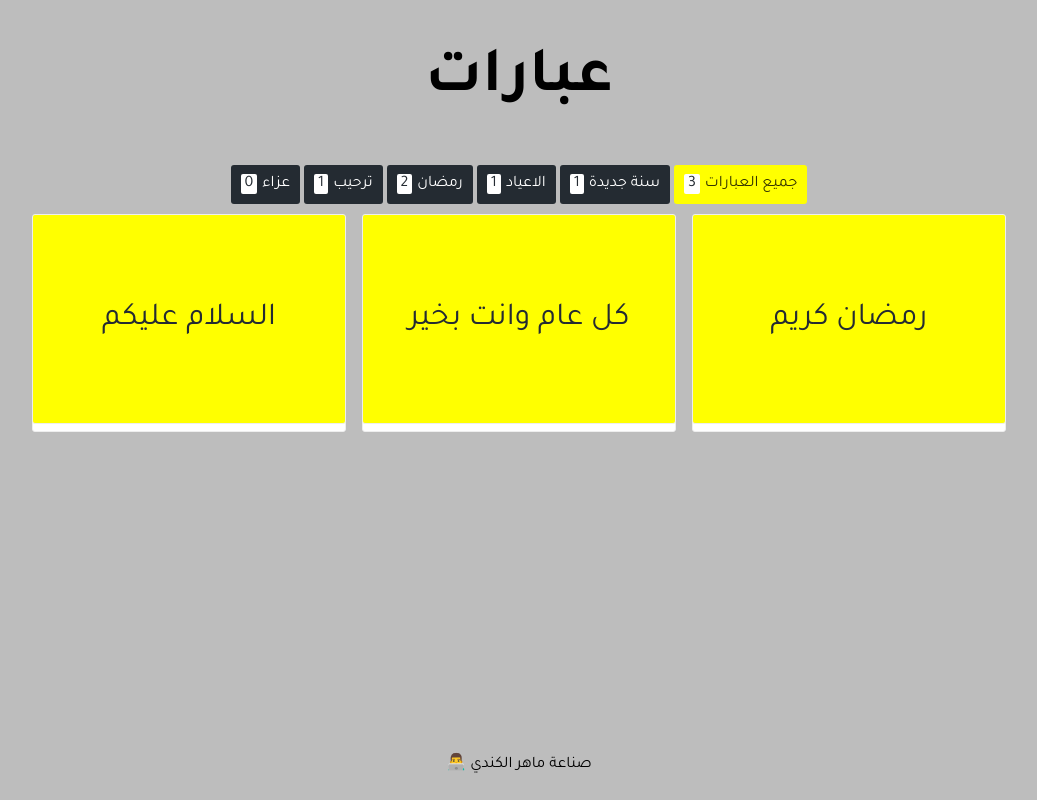
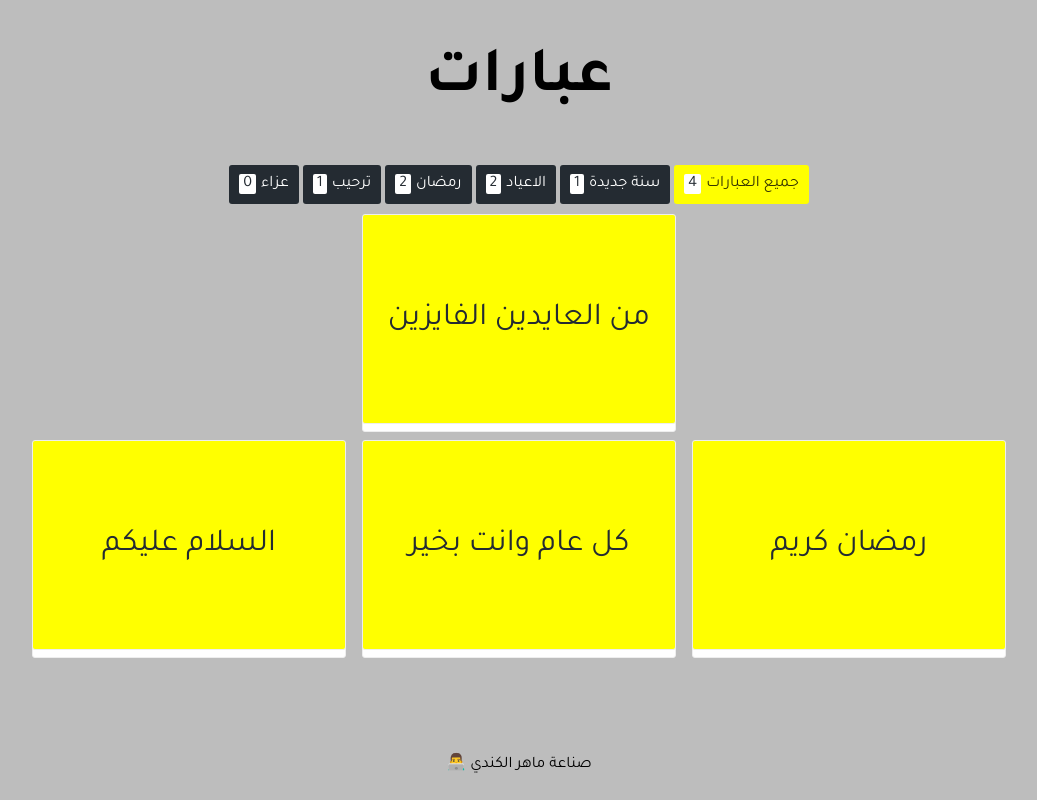
Before and after one commit to Ma7eer/phrase-app, a React (Create React App) app: page / in a window 1280 px wide. Shown: the whole page, without its empty margins (121-1158 px from the left). Built offline with nearby package versions, Linux system fonts and the light colour scheme.

Commit message:
added filter functionality

```diff
--- a/src/components/Cards/index.js
+++ b/src/components/Cards/index.js
@@ -1,4 +1,4 @@
-import React, {useState, useContext, useEffect} from 'react'
+import React, {useState, useContext} from 'react'
 import PropTypes from 'prop-types'
 import ReactCardFlip from 'react-card-flip'
 
@@ -6,19 +6,8 @@ import FilterContext from '../../context/filterContext'
 
 import * as S from './style'
 
-import phraseList from '../../data/phraseList'
-
 const CardsList = () => {
-  const {currentTag} = useContext(FilterContext)
-  const [phrases, setPhrases] = useState(phraseList)
-  // console.log(currentTag)
-  useEffect(() => {
-    setPhrases(prevState => {
-      let x = prevState.filter(phrase => phrase.tags.includes(currentTag))
-      console.log(x)
-      return x
-    })
-  }, [])
+  const {phrases} = useContext(FilterContext)
   return (
     <S.Cards>
       {phrases.map((list, index) => {
--- a/src/components/Cards/style.js
+++ b/src/components/Cards/style.js
@@ -6,7 +6,7 @@ export const Cards = styled.ul`
   padding: 0;
   display: flex;
   justify-content: center;
-  flex-wrap: wrap;
+  flex-wrap: wrap-reverse;
 `
 
 export const CardFront = styled.div`
--- a/src/components/Footer/index.js
+++ b/src/components/Footer/index.js
@@ -3,7 +3,14 @@ import React from 'react'
 import * as S from './style'
 
 const Footer = () => {
-  return <S.PageFooter>👨‍💻 صناعة ماهر الكندي</S.PageFooter>
+  return (
+    <S.PageFooter>
+      <span role="img" aria-label="img">
+        👨‍💻
+      </span>{' '}
+      صناعة ماهر الكندي
+    </S.PageFooter>
+  )
 }
 
 export default Footer
--- a/src/components/Tags/index.js
+++ b/src/components/Tags/index.js
@@ -12,6 +12,9 @@ https://stackoverflow.com/questions/14810506/map-function-for-objects-instead-of
 */
 
 const countOccurrence = str => {
+  if (str === 'جميع العبارات') {
+    return countTotal()
+  }
   let counter = 0
   phraseList.forEach(list => {
     for (let val of list.tags) {
@@ -32,7 +35,7 @@ const countTotal = () => {
 }
 
 const TagsList = () => {
-  const {currentTag, setCurrentTag} = useContext(FilterContext)
+  const {currentTag, setCurrentTag, setPhrases} = useContext(FilterContext)
 
   return (
     <S.Tags>
@@ -44,23 +47,35 @@ const TagsList = () => {
               type="radio"
               value={tagList[key].tag}
               name="tag"
-              onChange={e => setCurrentTag(e.currentTarget.value)}
+              onChange={e => {
+                let t = e.currentTarget.value
+                setCurrentTag(t)
+                setPhrases(() => {
+                  if (t === 'جميع العبارات') {
+                    return phraseList
+                  }
+                  return phraseList.filter(phrase => phrase.tags.includes(t))
+                })
+              }}
             />
             <S.TagCount>{countOccurrence(tagList[key].tag)}</S.TagCount>
           </S.Tag>
         )
       })}
       {/* 'all' case */}
-      <S.Tag currentTag={currentTag === 'جميع العبارات'}>
+      {/* <S.Tag currentTag={currentTag === 'جميع العبارات'}>
         جميع العبارات
         <input
           type="radio"
           value="جميع العبارات"
           name="tag"
-          onChange={e => setCurrentTag(e.currentTarget.value)}
+          onChange={e => {
+            setCurrentTag(e.currentTarget.value)
+            setPhrases('جميع العبارات')
+          }}
         />
         <S.TagCount>{countTotal()}</S.TagCount>
-      </S.Tag>
+      </S.Tag> */}
     </S.Tags>
   )
 }
--- a/src/components/Tags/styles.js
+++ b/src/components/Tags/styles.js
@@ -6,7 +6,7 @@ export const Tags = styled.ul`
   padding: 0;
   display: flex;
   justify-content: center;
-  flex-wrap: wrap;
+  flex-wrap: wrap-reverse;
 `
 
 export const Tag = styled.label`
--- a/src/context/filterContext.js
+++ b/src/context/filterContext.js
@@ -1,14 +1,19 @@
 import React, {createContext, useState} from 'react'
 import PropTypes from 'prop-types'
+
+import phraseList from '../data/phraseList'
 
 const FilterContext = createContext()
 
 export const FilterProvider = ({children}) => {
   /* This allows us to change context from our tag component */
   const [currentTag, setCurrentTag] = useState('جميع العبارات')
+  const [phrases, setPhrases] = useState(phraseList)
 
   return (
-    <FilterContext.Provider value={{currentTag, setCurrentTag}}>
+    <FilterContext.Provider
+      value={{currentTag, setCurrentTag, phrases, setPhrases}}
+    >
       {children}
     </FilterContext.Provider>
   )
--- a/src/data/phraseList.js
+++ b/src/data/phraseList.js
@@ -6,16 +6,21 @@ export default [
   {
     phrase: 'السلام عليكم',
     response: 'وعليكم السلام',
-    tags: [greeting.tag, 'جميع العبارات'],
+    tags: [greeting.tag],
   },
   {
     phrase: 'كل عام وانت بخير',
     response: 'وانت بخير',
-    tags: [ramadan.tag, Eid.tag, NewYears.tag, 'جميع العبارات'],
+    tags: [ramadan.tag, Eid.tag, NewYears.tag],
   },
   {
     phrase: 'رمضان كريم',
     response: 'ينعاد علينا وعليكم',
-    tags: [ramadan.tag, 'جميع العبارات'],
+    tags: [ramadan.tag],
+  },
+  {
+    phrase: 'من العايدين الفايزين',
+    response: 'ما اعرف',
+    tags: [Eid.tag],
   },
 ]
--- a/src/data/tagList.js
+++ b/src/data/tagList.js
@@ -19,8 +19,8 @@ export default {
     tag: 'سنة جديدة',
     emoji: '👋',
   },
-  // all: {
-  //   tag: 'جميع العبارات',
-  //   emoji: '👋',
-  // },
+  all: {
+    tag: 'جميع العبارات',
+    emoji: '👋',
+  },
 }
```
